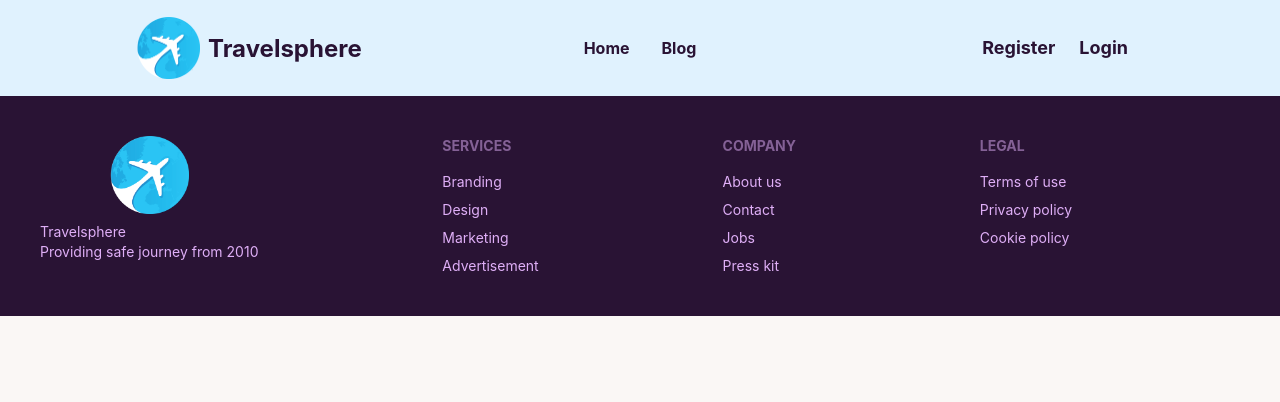
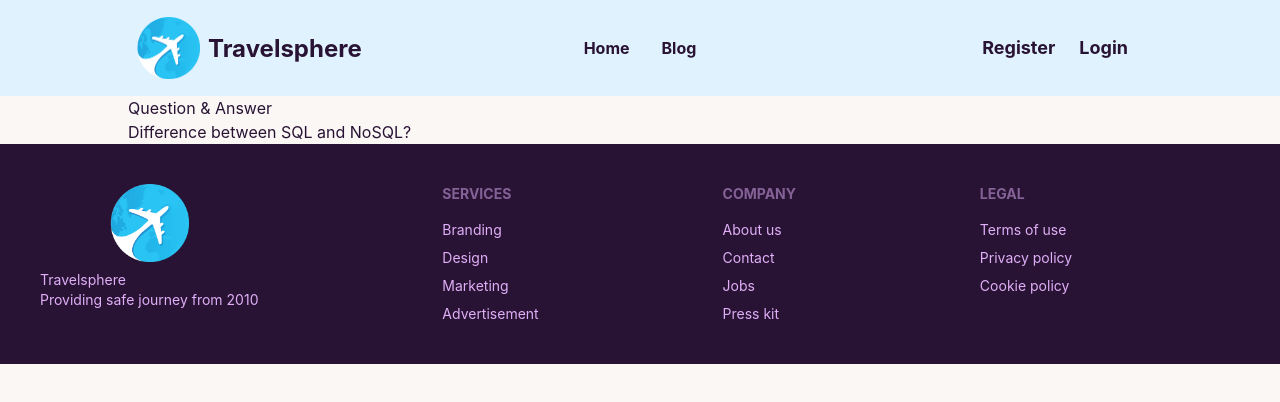
Before and after one commit to yeasin44/travelsphere, a React (Create React App) app: page /blog in a window 1280 px wide. Shown: the top 402 px of the page. Built offline with nearby package versions, Linux system fonts and the light colour scheme; no server answers.

Commit message:
blog title added

```diff
--- a/src/components/Blog/Blog.js
+++ b/src/components/Blog/Blog.js
@@ -1,7 +1,14 @@
 import React from "react";
 
 const Blog = () => {
-  return <div></div>;
+  return (
+    <div className="max-w-screen-lg mx-auto">
+      <h2>Question & Answer</h2>
+      <div>
+        <h2>Difference between SQL and NoSQL?</h2>
+      </div>
+    </div>
+  );
 };
 
 export default Blog;
```
